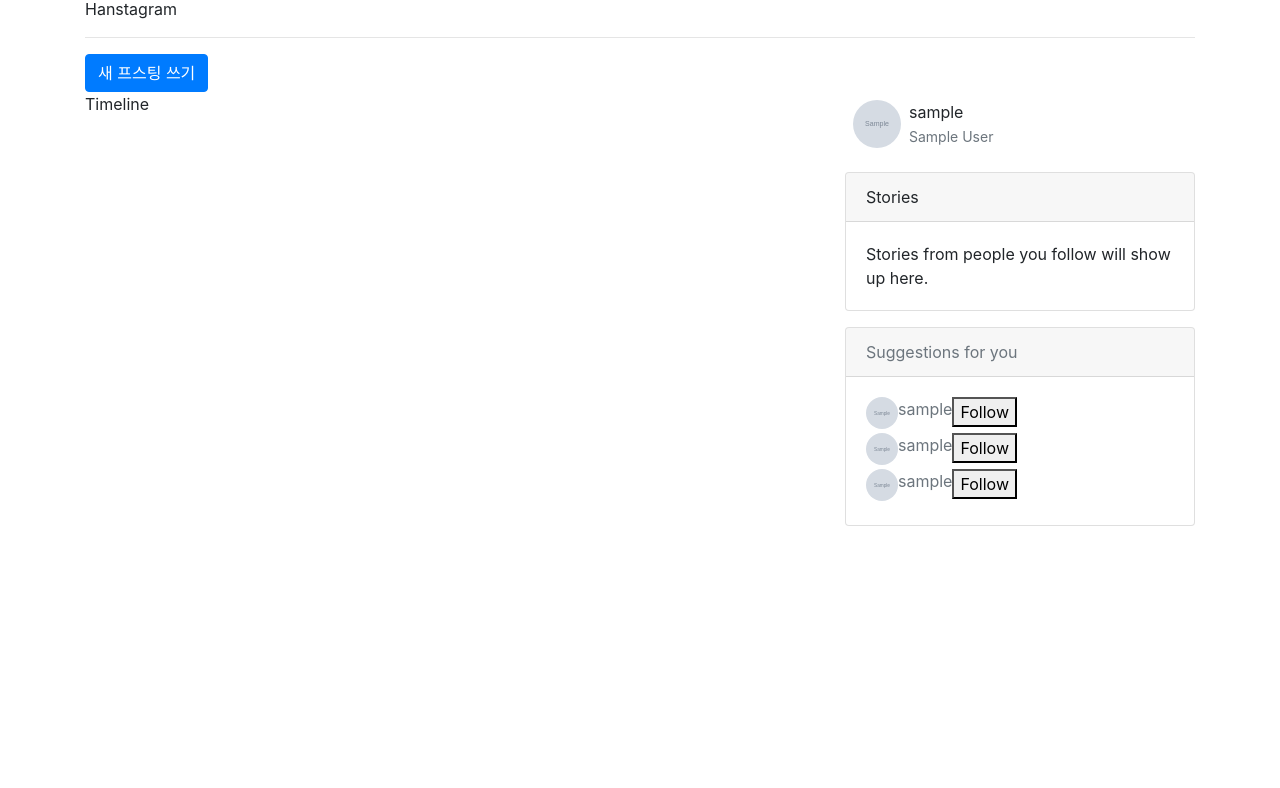
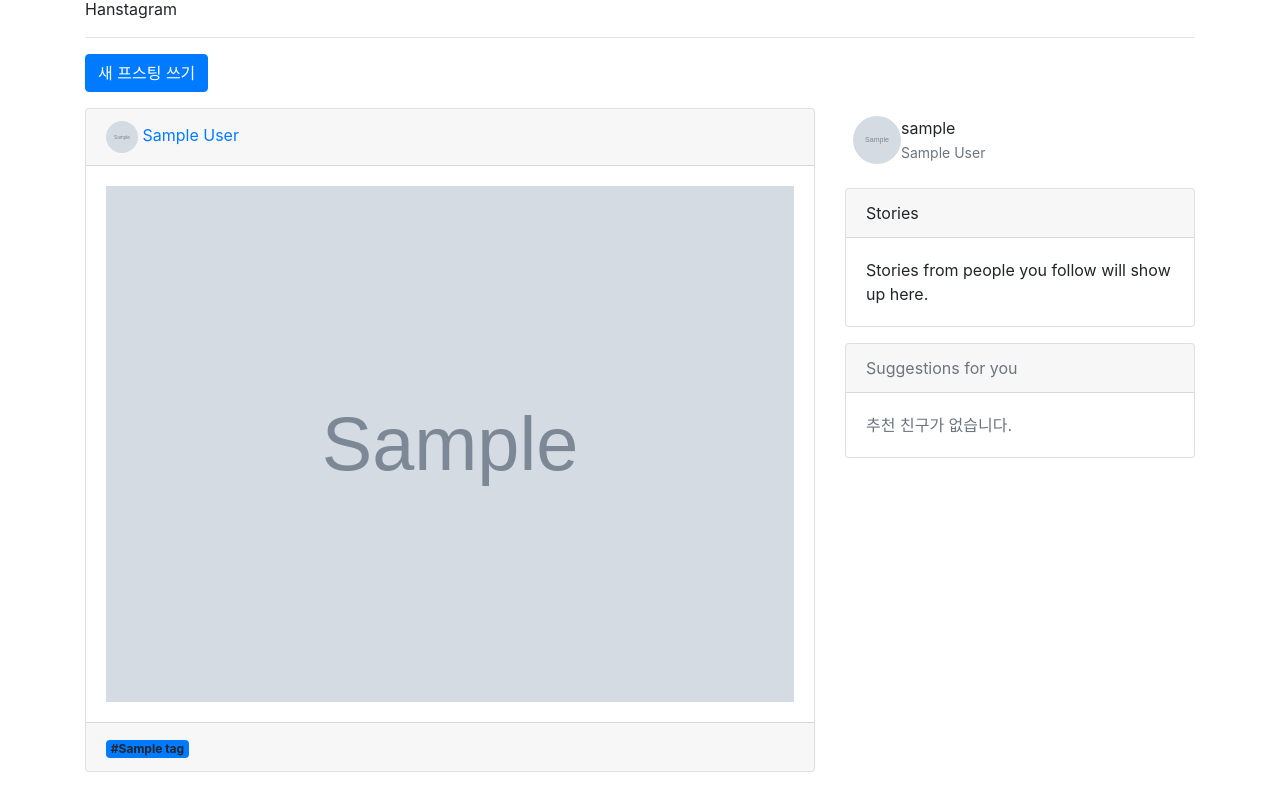
Before and after one commit to kimhan1113/hanstagram, a Django app: page /instagram/ in a window 1280 px wide. Shown: the part 157-945 px from the top of the page. Before the commit the page ends 683 px from the top, so only its background shows below. Run offline with Django 3.2, Linux system fonts and the light colour scheme; a user stored in the database is signed in; tables that the repository leaves empty hold one stand-in row (values such as "Sample post"); grey boxes marked "Sample" are stand-in pictures; some libraries are stand-ins or nearby versions.

Commit message:
following unfollow userpage unfollow and only display following post commit

```diff
--- a/accounts/models.py
+++ b/accounts/models.py
@@ -16,6 +16,9 @@ class User(AbstractUser):
         MALE = "M", "남성"
         FEMALE = "F", "여성"
 
+    follower_set = models.ManyToManyField("self", blank=True, symmetrical=False)
+    following_set = models.ManyToManyField("self", blank=True)
+
     @property
     def name(self):
         return f"{self.first_name} {self.last_name}"
--- a/accounts/urls.py
+++ b/accounts/urls.py
@@ -1,7 +1,7 @@
 from django.contrib.auth.views import PasswordChangeView
-from django.urls import path
+from django.urls import path, re_path
 
-from accounts.views import signup, login, logout, profile_edit, password_change
+from accounts.views import signup, login, logout, profile_edit, password_change, user_follow, user_unfollow
 
 app_name = 'accounts'
 
@@ -11,5 +11,9 @@ urlpatterns = [
     path('logout/', logout, name='logout'),
     path('edit/', profile_edit, name='profile_edit'),
     path('password_change/', password_change, name='password_change'),
+    re_path(r'^(?P<username>[\w.@+-]+)/follow/$', user_follow, name='user_follow'),
+    re_path(r'^(?P<username>[\w.@+-]+)/unfollow/$', user_unfollow, name='user_unfollow'),
+
+    # path()
 
 ]
--- /dev/null
+++ b/instagram/templates/instagram/_post_card.html
@@ -0,0 +1,19 @@
+<div class="card">
+    <div class="card-header">
+        <img class="rounded-circle" src="{{ post.author.avatar_url }}" alt="" style="width :32px; height: 32px;">
+        <a href="{% url "instagram:user_page" post.author.username %}">
+            {{ post.author.name }}
+        </a>
+
+    </div>
+    <div class="card-body">
+        <img src="{{ post.photo.url }}" alt="" style="width: 100%;"/>
+    </div>
+    <div class="card-footer">
+        {% for tag in post.tag_set.all %}
+            <span class="badge bg-primary">
+                #{{ tag.name }}
+            </span>
+        {% endfor %}
+    </div>
+</div>
--- a/instagram/templates/instagram/index.html
+++ b/instagram/templates/instagram/index.html
@@ -2,7 +2,7 @@
 
 {% block content %}
     <div class="container mt-2">
-        <div class="row">
+        <div class="row mb-3">
             <div class="col-sm-12">
                 Hanstagram
                 <hr/>
@@ -11,7 +11,14 @@
         </div>
         <div class="row">
             <div class="col-sm-8">
-                Timeline
+                {% for post in post_list %}
+                    <div class="mb-3">
+                        {% include "instagram/_post_card.html" %}
+                    </div>
+                {% empty %}
+                    포스팅이 없습니다.
+                {% endfor %}
+
             </div>
             <div class="col-sm-4">
                 {% include 'instagram/timeline_sidebar.html' %}
--- a/instagram/templates/instagram/timeline_sidebar.html
+++ b/instagram/templates/instagram/timeline_sidebar.html
@@ -1,5 +1,5 @@
 <div class="d-flex p-2 mb-3">
-    <div class="mr-2">
+    <div class="me-md-2">
         <img src="{{ user.avatar_url }}" alt="" style="width: 48px; height: 48px;" class="rounded-circle">
     </div>
 
@@ -26,8 +26,13 @@
         Suggestions for you
     </div>
     <div class="card-body text-muted">
-        {% include 'instagram/timeline_sidebar_user_follow.html' with friend_user=user %}
-        {% include 'instagram/timeline_sidebar_user_follow.html' with friend_user=user %}
-        {% include 'instagram/timeline_sidebar_user_follow.html' with friend_user=user %}
+        {% for suggested_user in suggested_user_list %}
+            {% include 'instagram/timeline_sidebar_user_follow.html' %}
+        {% empty %}
+            추천 친구가 없습니다.
+        {% endfor %}
+
+{#        {% include 'instagram/timeline_sidebar_user_follow.html' with friend_user=user %}#}
+{#        {% include 'instagram/timeline_sidebar_user_follow.html' with friend_user=user %}#}
     </div>
 </div>
--- a/instagram/templates/instagram/timeline_sidebar_user_follow.html
+++ b/instagram/templates/instagram/timeline_sidebar_user_follow.html
@@ -1,12 +1,16 @@
 
 <div class="d-flex mb-1">
     <div class="me-md-2">
-        <img src="{{ friend_user.avatar_url }}" alt="" style="width: 32px; height: 32px;" class="rounded-circle">
+        <img src="{{ suggested_user.avatar_url }}" alt="" style="width: 32px; height: 32px;" class="rounded-circle">
     </div>
     <div class="">
-        {{ friend_user.username }}
+        <a href="{% url "instagram:user_page" suggested_user.username %}">
+            {{ suggested_user.username }}
+        </a>
+
     </div>
     <div class="ms-auto">
-        <button>Follow</button>
+        <a href="{% url "accounts:user_follow" suggested_user.username %}">Follow</a>
+{#        <a href="{% url "user_unfollow" suggested_user.username %}">UnFollow</a>#}
     </div>
 </div>
--- a/instagram/views.py
+++ b/instagram/views.py
@@ -2,6 +2,7 @@
 from django.contrib import messages
 from django.contrib.auth import get_user_model
 from django.contrib.auth.decorators import login_required
+from django.db.models import Q
 from django.shortcuts import render, redirect, get_object_or_404
 from django.urls import reverse
 
@@ -10,8 +11,19 @@ from instagram.models import Post
 
 @login_required
 def index(request):
+
+    post_list = Post.objects.all().filter(
+        Q(author=request.user) |
+        Q(author__in=request.user.following_set.all())
+    )
+
+    suggested_user_list = get_user_model().objects.all().exclude(pk=request.user.pk).exclude(pk__in=request.user.following_set.all())[:3]
+
+    request.user.following_set.all()
+
     return render(request, "instagram/index.html", {
-
+        "post_list": post_list,
+        "suggested_user_list": suggested_user_list,
     })
 
 
@@ -45,6 +57,13 @@ def post_detail(request, pk):
 
 def user_page(request, username):
     page_user = get_object_or_404(get_user_model(), username=username, is_active=True)
+
+    # 접속한 유저와 확인하는 유저가 팔로우가 되있는지 체크
+    if request.user.is_authenticated:
+        is_follow = request.user.following_set.filter(pk=page_user.pk).exists()
+    else:
+        is_follow = False
+
     post_list = Post.objects.filter(author=page_user)
     post_list_count = post_list.count() # 실제 데이터베이스에 count 쿼리를 던짐
     # len(post_list) # post리스트를 다 가져와서 메모리에 얹진다음에 리스트의 개수를 반환
@@ -52,4 +71,5 @@ def user_page(request, username):
         "page_user": page_user,
         "post_list": post_list,
         "post_list_count": post_list_count,
+        "is_follow": is_follow,
     })
```
Also changed, not shown: accounts/views.py (+26 -2 lines), instagram/templates/instagram/post_detail.html (+1 -17 lines), instagram/templates/instagram/user_page.html (+9 -1 lines), accounts/migrations/0003_auto_20211212_2318.py (added).
